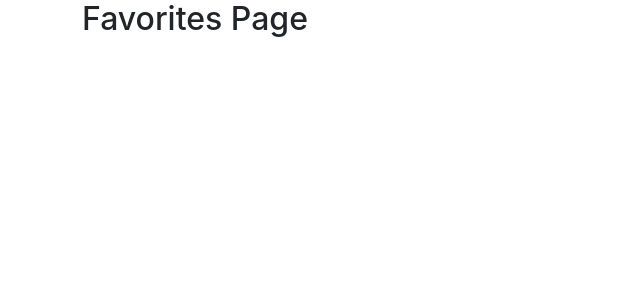
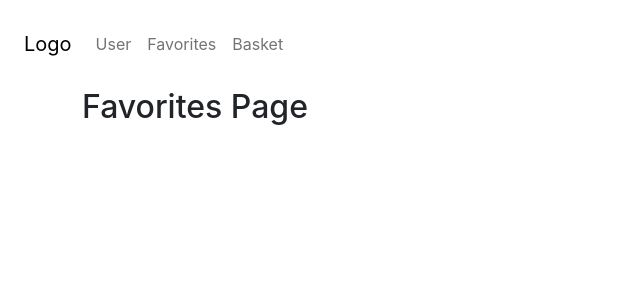
Before and after one commit to abuiko/react-bootstrap, a React (Create React App) app: page /favorites in a window 1280 px wide. Shown: the top 300 px of the page, without its empty margins (0-640 px from the left). Built offline with nearby package versions, Linux system fonts and the light colour scheme.

Commit message:
add navbar

```diff
--- a/src/App.js
+++ b/src/App.js
@@ -6,12 +6,14 @@
 import { Basket } from "./Basket";
 import { NoMatch } from "./NoMatch";
 import { Layout } from "./components/Layout";
+import { NavigationBar } from "./components/NavigationBar";
 
 
 
 function App() {
   return (
     <React.Fragment>
+      <NavigationBar />
       <Layout>
         <Router>
           <Switch>
--- /dev/null
+++ b/src/components/NavigationBar.js
@@ -0,0 +1,38 @@
+import React from "react";
+import { Nav, Navbar } from "react-bootstrap";
+
+import styled from "styled-components";
+
+const Styles = styled.div`
+
+    .navbar {
+        background-color: #fff;
+    }
+
+    .navbar-brand, .navbar-nav, .nav-link {
+        color: #000;
+
+        &:hover {
+            color: #bbb;
+        }
+    }
+`;
+
+
+export const NavigationBar = () => {
+    return (
+        <Styles>
+            <Navbar expand="lg" className="p-4">
+                <Navbar.Brand href="/">Logo</Navbar.Brand>
+                <Navbar.Toggle aria-controls="basic-navbar-nav" />
+                <Navbar.Collapse id="basic-navbar-nav">
+                    <Nav className="ml-auto">
+                        <Nav.Item><Nav.Link href="/user">User</Nav.Link></Nav.Item>
+                        <Nav.Item><Nav.Link href="/favorites">Favorites</Nav.Link></Nav.Item>
+                        <Nav.Item><Nav.Link href="/basket">Basket</Nav.Link></Nav.Item>
+                    </Nav>
+                </Navbar.Collapse>
+            </Navbar>
+        </Styles>
+    )
+}
```
